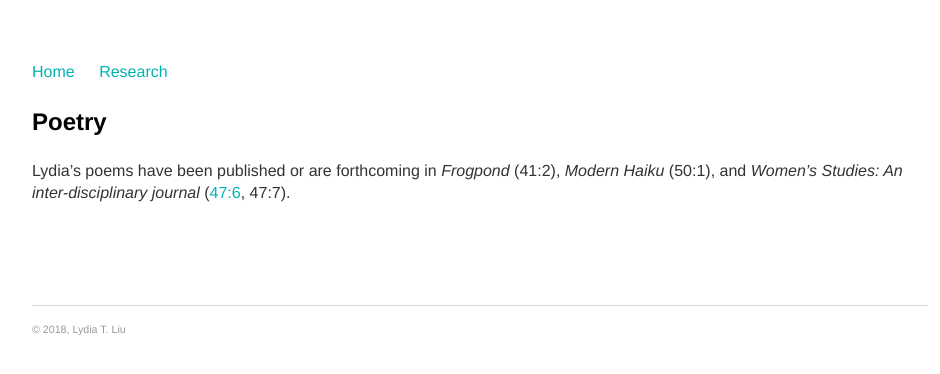
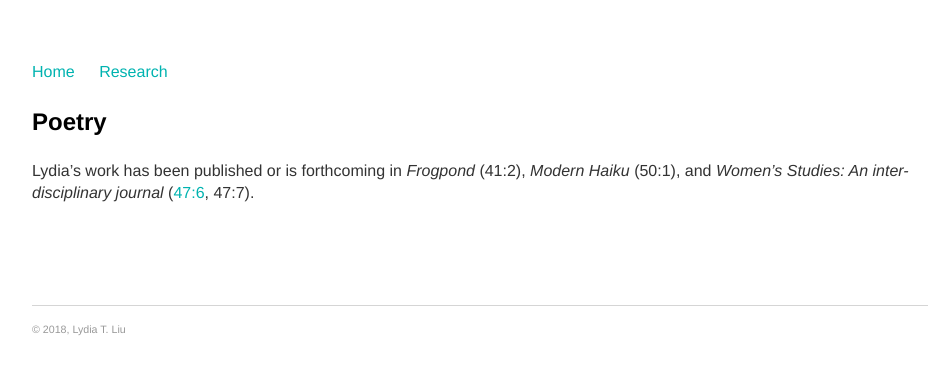
Before and after one commit to serenalwang/serenalwang.github.io, a Jekyll site: the page built from writing.md, in a window 1280 px wide. Shown: the top 374 px of the page, without its empty margins (160-1100 px from the left). Built offline with Jekyll 4.4.1, drawn with Linux system fonts in a browser that asks for light colours.

Commit message:
Update writing.md

```diff
--- a/writing.md
+++ b/writing.md
@@ -5,4 +5,4 @@ title: Writing
 
 ### Poetry
 
-Lydia's poems have been published or are forthcoming in *Frogpond* (41:2), *Modern Haiku* (50:1), and *Women's Studies: An inter-disciplinary journal* ([47:6](https://www.tandfonline.com/eprint/TZPzIzbIQ9FtvsHs9rX8/full), 47:7). <!--She was a winner of the Bain-Swigget Poetry Prize from Princeton University, and an Outstanding Work by a Senior Award in Poetry from the Lewis Center for the Arts.-->
+Lydia's work has been published or is forthcoming in *Frogpond* (41:2), *Modern Haiku* (50:1), and *Women's Studies: An inter-disciplinary journal* ([47:6](https://www.tandfonline.com/eprint/TZPzIzbIQ9FtvsHs9rX8/full), 47:7). <!--She was a winner of the Bain-Swigget Poetry Prize from Princeton University, and an Outstanding Work by a Senior Award in Poetry from the Lewis Center for the Arts.-->
```
